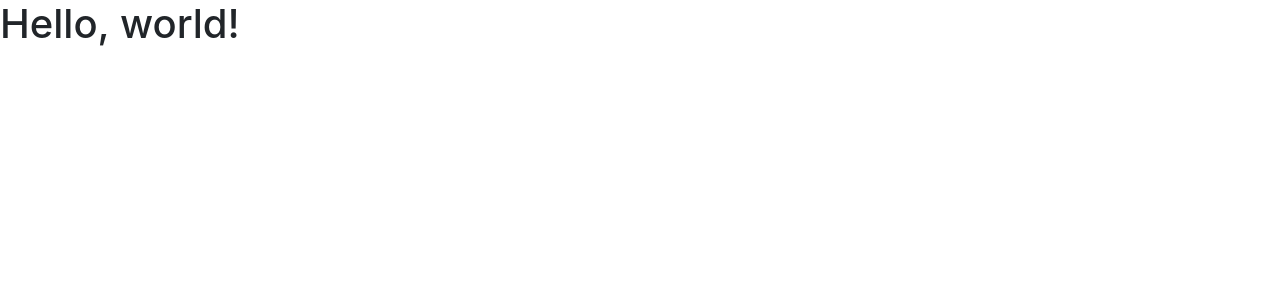
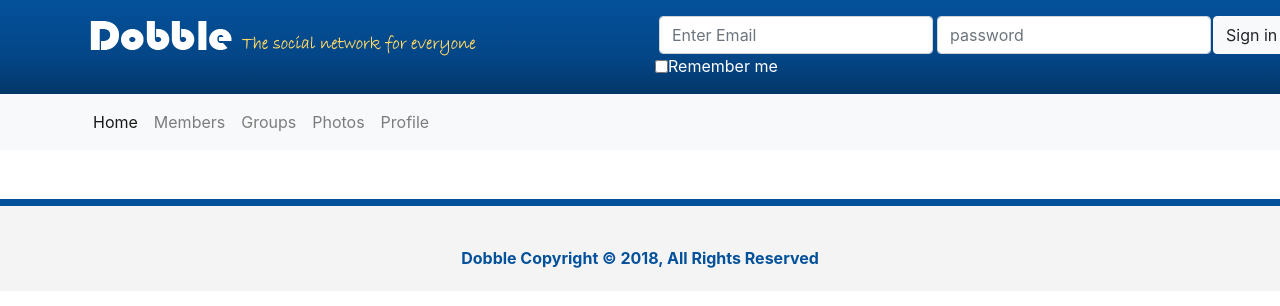
Before and after one commit to HponeThitHtoo/B4SocialNetworkFE, a plain HTML site: page src/photos.html in a window 1280 px wide. Drawn offline with Linux system fonts and the light colour scheme.

Commit message:
Adding Photos Page

```diff
--- a/src/photos.html
+++ b/src/photos.html
@@ -11,11 +11,94 @@
         <link rel="stylesheet" href="css/bootstrap.css">
         <!-- Main CSS -->
         <link rel="stylesheet" href="css/style.css">
+        <!-- ekko lightbox -->
+        <link href="css/ekko-lightbox.css" rel="stylesheet">
 
         <title>Hello, world!</title>
     </head>
     <body>
-        <h1>Hello, world!</h1>
+        <!-- header -->
+        <header>
+            <div class="container">
+                <div class="row">
+                    <div class="col-md-4 col-lg-6">
+                        <img src="img/logo.png" alt="Logo Image" class="img-fluid">
+                    </div>
+                    <div class="col-md-8 col-lg-6">
+                        <form action="" class="form-inline">
+                            <div class="form-group">
+                                <div class="form-group">
+                                    <label class="sr-only" for="exampleinputemail3">Email address</label>
+                                    <input type="email" name="exampleinputemail3" id="exampleinputemail3" class="form-control" placeholder="Enter Email">
+                                </div>
+                                <div class="form-group">
+                                    <label class="sr-only" for="exampleinputpassword3">Password</label>
+                                    <input type="password" name="exampleinputpassword3" id="exampleinputpassword3" class="form-control" placeholder="password">
+                                </div>
+                                <button type="submit" class="btn btn-light">Sign in</button>
+                            </div>
+                            <div class="checkbox">
+                                <label>
+                                    <input type="checkbox">Remember me
+                                </label>
+                            </div>
+                        </form>
+                    </div>
+                </div>
+            </div>
+        </header>
+        <!-- end of header -->
+
+        <!-- navbar -->
+        <nav class="navbar navbar-expand-md navbar-light bg-light">
+            <div class="container">
+                <button type="button" class="navbar-toggler" data-toggle="collapse" data-target="#navbarsExample09" aria-controls="navbarsExample09" aria-expanded="false" aria-label="Toggle navigation">
+                    <span class="navbar-toggler-icon"></span>
+                </button>
+
+                <div class="collapse navbar-collapse" id="navbarsExample09">
+                    <ul class="nav navbar-nav">
+                        <li class="nav-item active">
+                            <a href="index.html" class="nav-link">Home</a>
+                        </li>
+                        <li class="nav-item">
+                            <a href="members.html" class="nav-link">Members</a>
+                        </li>
+                        <li class="nav-item">
+                            <a href="groups.html" class="nav-link">Groups</a>
+                        </li>
+                        <li class="nav-item">
+                            <a href="photos.html" class="nav-link">Photos</a>
+                        </li>
+                        <li class="nav-item">
+                            <a href="profile.html" class="nav-link">Profile</a>
+                        </li>
+                    </ul>
+                </div>
+            </div>
+        </nav>
+        <!-- end of navbar -->
+
+        <section>
+            <div class="container">
+                <div class="row">
+                    <div class="col-lg-8">
+
+                    </div>
+                    <div class="col-lg-4">
+
+                    </div>
+                </div>
+            </div>
+        </section>
+
+        <!-- footer -->
+        <footer>
+            <div class="container">
+                <p>Dobble Copyright &copy; 2018, All Rights Reserved</p>
+            </div>
+        </footer>
+        <!-- end of footer -->
 
         <!-- Optional JavaScript -->
         <!-- jQuery first, then Popper.js, then Bootstrap JS -->
@@ -24,5 +107,15 @@
         <script src="js/popper.min.js"></script>
         <script src="js/bootstrap.min.js"></script>
         <script src="js/ekko-lightbox.min.js"></script>
+
+        <script>
+            $(document).delegate('*[data-toggle="lightbox"]', 'click', function (event) {
+                event.preventDefault();
+                $(this).ekkoLightbox();
+            });
+            $(function () {
+                $('[data-hover="tooltip"]').tooltip()
+            })
+        </script>
     </body>
 </html>
--- a/src/scss/style.scss
+++ b/src/scss/style.scss
@@ -146,3 +146,14 @@ header {
         margin-right: 1rem;
     }
 }
+
+footer {
+    background: #f4f4f4;
+    height: 5.75rem;
+    color: #04519b;
+    font-weight: bold;
+    text-align: center;
+    padding-top: 2.5rem;
+    margin-top: 2rem;
+    border-top: 7px solid #04519b;
+}
```
Also changed, not shown: src/css/style.css.
